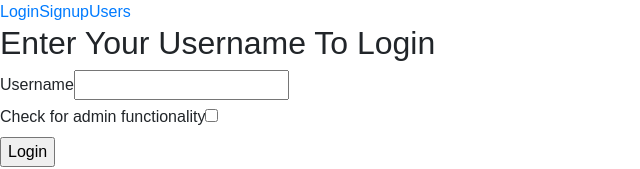
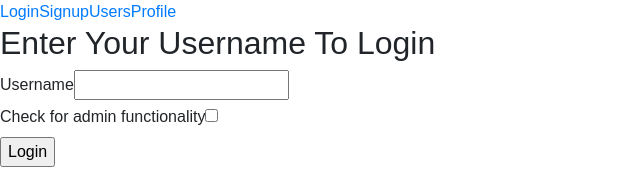
Before and after one commit to severejetlag/seca-project-3, a React (Create React App) app in the folder ui/: page / in a window 1280 px wide. Shown: the top 169 px of the page, without its empty margins (0-640 px from the left). Built offline with nearby package versions, Linux system fonts and the light colour scheme.

Commit message:
Added Profile path to the nav bar.

```diff
--- a/ui/src/components/Nav.js
+++ b/ui/src/components/Nav.js
@@ -7,7 +7,7 @@ const Nav = props => {
       <Link to='/'>Login</Link>
       <Link to='/signup'>Signup</Link>
       <Link to='/userslist'>Users</Link>
-
+      <Link to='/profile'>Profile</Link>
     </nav>
   )
 }
```
